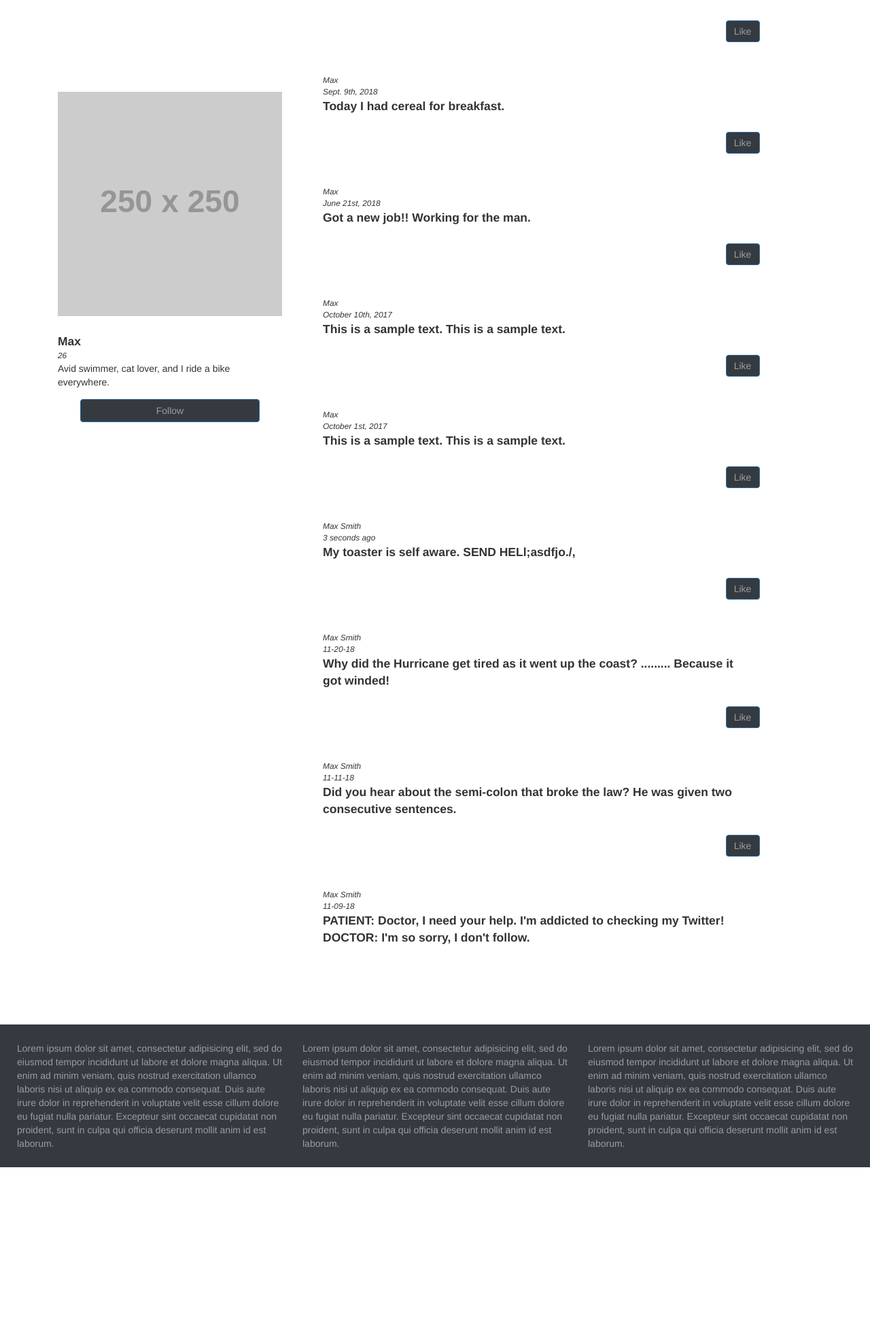
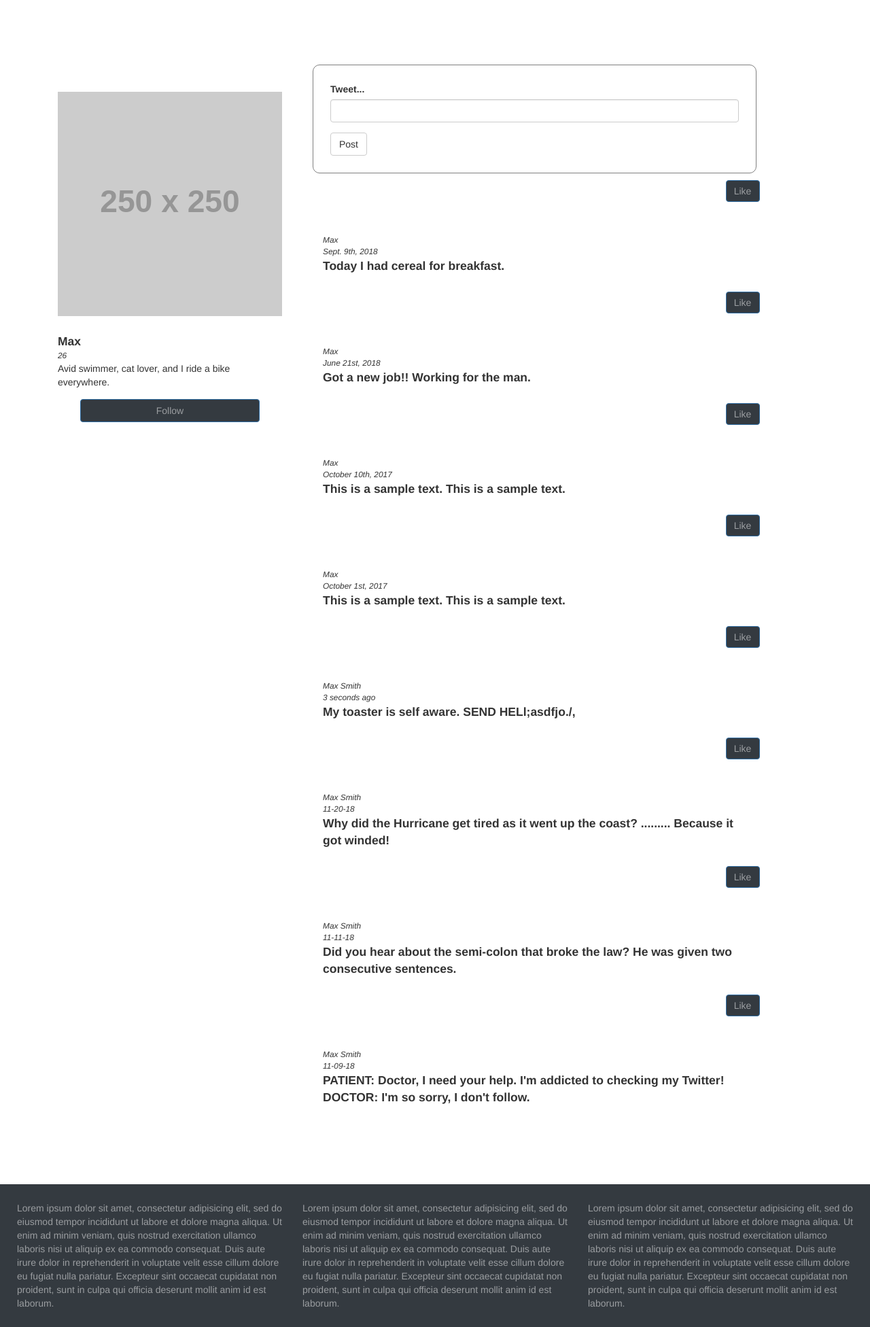
Before and after one commit to myrse7en/twitter_ecommerce, a Flask app: page /posts in a window 1280 px wide. Shown: the part 56-2008 px from the top of the page at 68% size. Before the commit the page ends 1773 px from the top, so only its background shows below. Run offline with Flask 2, Linux system fonts and the light colour scheme; grey boxes labelled with a size stand in for pictures from a placeholder-image service; some libraries are stand-ins or nearby versions.

Commit message:
PostForm successfully working, TODO: add permanent database for tweets

```diff
--- a/app/__init__.py
+++ b/app/__init__.py
@@ -1,10 +1,15 @@
 # import necessary files
 from flask import Flask
 from flask_bootstrap import Bootstrap
+from config import Config
 
 
 # set appilication variables, app variables must be set first
 app = Flask(__name__)
+
+# set config variables for this appilication
+app.config.from_object(Config)
+
 bootstrap = Bootstrap(app)
 
 # import routes
--- /dev/null
+++ b/app/forms.py
@@ -0,0 +1,12 @@
+from flask_wtf import FlaskForm
+from wtforms import StringField, SubmitField
+from wtforms.validators import DataRequired
+
+
+class PostForm(FlaskForm):
+    post = StringField('Tweet...', validators=[DataRequired()])
+    submit = SubmitField('Post')
+
+class TitleForm(FlaskForm):
+    title = StringField('Title:', validators=[DataRequired()])
+    submit = SubmitField('Change Title')
--- a/app/routes.py
+++ b/app/routes.py
@@ -1,8 +1,8 @@
 # import necessary fucntions and classes
 from app import app
 from flask import render_template, url_for, redirect
-
-
+from app.forms import PostForm, TitleForm
+from datetime import datetime
 
 # create page routes
 @app.route('/')
@@ -49,51 +49,53 @@ def index():
 
     return render_template('index.html', products=products)
 
-@app.route('/posts')
-@app.route('/posts/<name>')
+posts_dict = {
+    0: {
+        'date': 'Sept. 9th, 2018',
+        'name': 'Max',
+        'tweet': 'Today I had cereal for breakfast.'
+    },
+    1: {
+        'date': 'July 1st, 2018',
+        'name': 'Kelly',
+        'tweet': 'Went for a run downtown.'
+    },
+    2: {
+        'date': 'June 21st, 2018',
+        'name': 'Max',
+        'tweet': 'Got a new job!! Working for the man.'
+    },
+    3: {
+        'date': 'March 4th, 2018',
+        'name': 'Kelly',
+        'tweet': 'Hiking is fun, get outside.'
+    },
+    4: {
+        'date': 'February 8th, 2018',
+        'name': 'Kelly',
+        'tweet': 'This is a sample text. This is a sample text.'
+    },
+    5: {
+        'date': 'October 10th, 2017',
+        'name': 'Max',
+        'tweet': 'This is a sample text. This is a sample text.'
+    },
+    6: {
+        'date': 'October 1st, 2017',
+        'name': 'Max',
+        'tweet': 'This is a sample text. This is a sample text.'
+    },
+    7: {
+        'date': 'Sept. 31st, 2017',
+        'name': 'Kelly',
+        'tweet': 'This is a sample text. This is a sample text.'
+    }
+}
+
+@app.route('/posts', methods=['GET', 'POST'])
+@app.route('/posts/<name>', methods=['GET', 'POST'])
 def posts(name='Max'):
-    posts_dict = {
-        0: {
-            'date': 'Sept. 9th, 2018',
-            'name': 'Max',
-            'tweet': 'Today I had cereal for breakfast.'
-        },
-        1: {
-            'date': 'July 1st, 2018',
-            'name': 'Kelly',
-            'tweet': 'Went for a run downtown.'
-        },
-        2: {
-            'date': 'June 21st, 2018',
-            'name': 'Max',
-            'tweet': 'Got a new job!! Working for the man.'
-        },
-        3: {
-            'date': 'March 4th, 2018',
-            'name': 'Kelly',
-            'tweet': 'Hiking is fun, get outside.'
-        },
-        4: {
-            'date': 'February 8th, 2018',
-            'name': 'Kelly',
-            'tweet': 'This is a sample text. This is a sample text.'
-        },
-        5: {
-            'date': 'October 10th, 2017',
-            'name': 'Max',
-            'tweet': 'This is a sample text. This is a sample text.'
-        },
-        6: {
-            'date': 'October 1st, 2017',
-            'name': 'Max',
-            'tweet': 'This is a sample text. This is a sample text.'
-        },
-        7: {
-            'date': 'Sept. 31st, 2017',
-            'name': 'Kelly',
-            'tweet': 'This is a sample text. This is a sample text.'
-        }
-    }
+
     people = {
         0: {
             'name': 'Max',
@@ -108,4 +110,16 @@ def posts(name='Max'):
             'url': 'http://placehold.it/250x250'
         }
     }
-    return render_template('posts.html', posts=posts_dict, people=people, name=name)
+
+    form = PostForm()
+
+    # on form submission, add data to the posts dictionary then re-render page with new Data
+    if form.validate_on_submit():
+        length = len(posts_dict)
+        posts_dict[length] = {
+            'date': datetime.now().date(),
+            'name': name,
+            'tweet': form.post.data
+        }
+
+    return render_template('posts.html', posts=posts_dict, people=people, name=name, form=form)
--- a/app/static/css/main.css
+++ b/app/static/css/main.css
@@ -50,6 +50,13 @@ body {
   right: 5px;
 }
 
+.form {
+  border: 1px solid grey;
+  border-radius: 10px;
+  margin-top: 75px;
+  padding: 25px;
+}
+
 footer {
    background-color: #343a40!important;
    color: rgba(255, 255, 255, 0.5);
--- a/app/templates/posts.html
+++ b/app/templates/posts.html
@@ -1,4 +1,5 @@
 {% extends 'base.html' %}
+{% import 'bootstrap/wtf.html' as wtf %}
 
 {% block title %}
   Post Page - {{ super() }}
@@ -25,6 +26,12 @@
       {% endfor %}
 
       <div class="col-md-7 offset-md-1">
+        <div class="row">
+          <div class="col-md-12">
+            {{ wtf.quick_form(form) }}
+          </div> <!-- ends col 12 -->
+        </div> <!-- ends row for form -->
+
         {% for k, v in posts.items() %}
           {% if v.name == name %}
               <div class="row">
```
Also changed, not shown: 1 other file.
